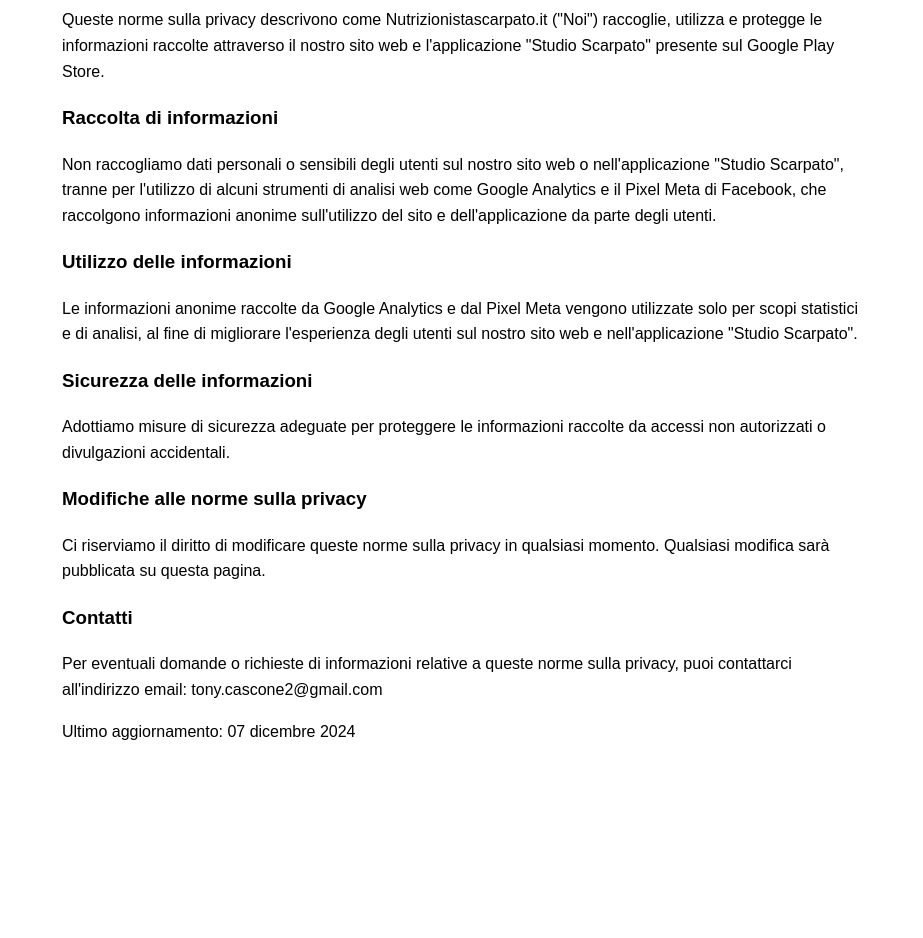
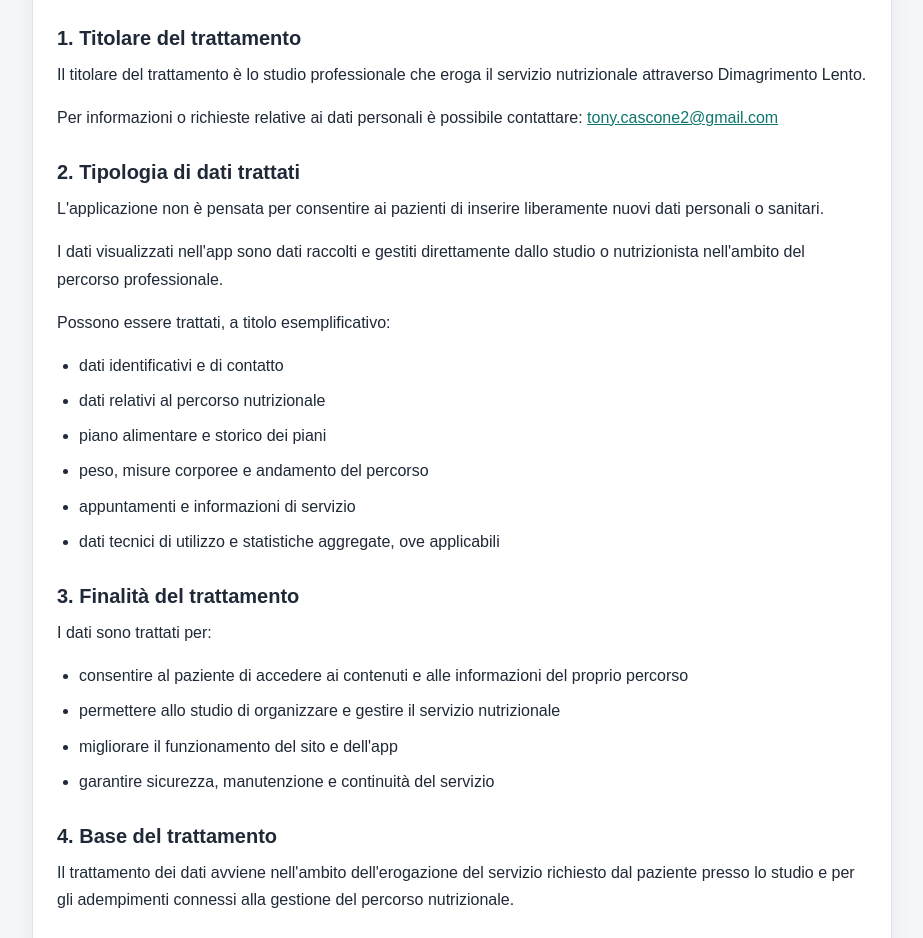
Before and after one commit to antcas92/dimagrimentolento, a plain HTML site: page privacy.html in a window 1280 px wide. Shown: the part 165-1103 px from the top of the page, without its empty margins (178-1101 px from the left). Before the commit the page ends 945 px from the top, so only its background shows below. Drawn offline with Linux system fonts and the light colour scheme.

Commit message:
Privacy update

```diff
--- a/privacy.html
+++ b/privacy.html
@@ -3,41 +3,182 @@
 <head>
     <meta charset="UTF-8">
     <meta name="viewport" content="width=device-width, initial-scale=1.0">
-    <title>Norme sulla Privacy - Nutrizionistascarpato.it</title>
+    <title>Informativa sulla Privacy &ndash; Dimagrimento Lento</title>
+    <meta name="description" content="Informativa sulla Privacy di Dimagrimento Lento relativa al sito web e all'applicazione, con dettagli su dati trattati, finalit&agrave;, conservazione, eliminazione e contatti.">
+    <link rel="canonical" href="https://www.dimagrimentolento.it/privacy.html">
     <style>
+        :root {
+            color-scheme: light;
+            --bg: #f5f7fb;
+            --surface: #ffffff;
+            --text: #1f2937;
+            --muted: #4b5563;
+            --border: #dbe3ef;
+            --accent: #0f766e;
+        }
+
+        * {
+            box-sizing: border-box;
+        }
+
         body {
+            margin: 0;
             font-family: Arial, sans-serif;
-            line-height: 1.6;
-            max-width: 800px;
+            line-height: 1.7;
+            background: var(--bg);
+            color: var(--text);
+            padding: 24px 16px;
+        }
+
+        main {
+            max-width: 860px;
             margin: 0 auto;
-            padding: 20px;
+            background: var(--surface);
+            border: 1px solid var(--border);
+            border-radius: 16px;
+            padding: 32px 24px;
+            box-shadow: 0 10px 30px rgba(15, 23, 42, 0.06);
         }
-        h1, h2 {
-            text-align: center;
+
+        h1 {
+            margin: 0 0 12px;
+            font-size: 2rem;
+            line-height: 1.2;
+            color: var(--accent);
+        }
+
+        h2 {
+            margin: 28px 0 10px;
+            font-size: 1.25rem;
+            line-height: 1.3;
+        }
+
+        p,
+        ul {
+            margin: 0 0 16px;
+        }
+
+        ul {
+            padding-left: 22px;
+        }
+
+        li + li {
+            margin-top: 8px;
+        }
+
+        a {
+            color: var(--accent);
+        }
+
+        .intro,
+        .updated {
+            color: var(--muted);
+        }
+
+        .updated {
+            margin-top: 32px;
+            padding-top: 20px;
+            border-top: 1px solid var(--border);
+            font-size: 0.95rem;
+        }
+
+        @media (max-width: 640px) {
+            body {
+                padding: 16px;
+            }
+
+            main {
+                padding: 24px 18px;
+                border-radius: 12px;
+            }
+
+            h1 {
+                font-size: 1.75rem;
+            }
         }
     </style>
 </head>
 <body>
-    <h1>Norme sulla Privacy</h1>
-    <h2>Nutrizionistascarpato.it</h2>
+    <main>
+        <article>
+            <header>
+                <h1>Informativa sulla Privacy &ndash; Dimagrimento Lento</h1>
+                <p class="intro">La presente informativa descrive come vengono trattati i dati personali nell'ambito del sito web e dell'applicazione "Dimagrimento Lento".</p>
+            </header>
 
-    <p>Queste norme sulla privacy descrivono come Nutrizionistascarpato.it ("Noi") raccoglie, utilizza e protegge le informazioni raccolte attraverso il nostro sito web e l'applicazione "Studio Scarpato" presente sul Google Play Store.</p>
+            <section>
+                <h2>1. Titolare del trattamento</h2>
+                <p>Il titolare del trattamento &egrave; lo studio professionale che eroga il servizio nutrizionale attraverso Dimagrimento Lento.</p>
+                <p>Per informazioni o richieste relative ai dati personali &egrave; possibile contattare: <a href="mailto:tony.cascone2@gmail.com">tony.cascone2@gmail.com</a></p>
+            </section>
 
-    <h3>Raccolta di informazioni</h3>
-    <p>Non raccogliamo dati personali o sensibili degli utenti sul nostro sito web o nell'applicazione "Studio Scarpato", tranne per l'utilizzo di alcuni strumenti di analisi web come Google Analytics e il Pixel Meta di Facebook, che raccolgono informazioni anonime sull'utilizzo del sito e dell'applicazione da parte degli utenti.</p>
+            <section>
+                <h2>2. Tipologia di dati trattati</h2>
+                <p>L'applicazione non &egrave; pensata per consentire ai pazienti di inserire liberamente nuovi dati personali o sanitari.</p>
+                <p>I dati visualizzati nell'app sono dati raccolti e gestiti direttamente dallo studio o nutrizionista nell'ambito del percorso professionale.</p>
+                <p>Possono essere trattati, a titolo esemplificativo:</p>
+                <ul>
+                    <li>dati identificativi e di contatto</li>
+                    <li>dati relativi al percorso nutrizionale</li>
+                    <li>piano alimentare e storico dei piani</li>
+                    <li>peso, misure corporee e andamento del percorso</li>
+                    <li>appuntamenti e informazioni di servizio</li>
+                    <li>dati tecnici di utilizzo e statistiche aggregate, ove applicabili</li>
+                </ul>
+            </section>
 
-    <h3>Utilizzo delle informazioni</h3>
-    <p>Le informazioni anonime raccolte da Google Analytics e dal Pixel Meta vengono utilizzate solo per scopi statistici e di analisi, al fine di migliorare l'esperienza degli utenti sul nostro sito web e nell'applicazione "Studio Scarpato".</p>
+            <section>
+                <h2>3. Finalit&agrave; del trattamento</h2>
+                <p>I dati sono trattati per:</p>
+                <ul>
+                    <li>consentire al paziente di accedere ai contenuti e alle informazioni del proprio percorso</li>
+                    <li>permettere allo studio di organizzare e gestire il servizio nutrizionale</li>
+                    <li>migliorare il funzionamento del sito e dell'app</li>
+                    <li>garantire sicurezza, manutenzione e continuit&agrave; del servizio</li>
+                </ul>
+            </section>
 
-    <h3>Sicurezza delle informazioni</h3>
-    <p>Adottiamo misure di sicurezza adeguate per proteggere le informazioni raccolte da accessi non autorizzati o divulgazioni accidentali.</p>
+            <section>
+                <h2>4. Base del trattamento</h2>
+                <p>Il trattamento dei dati avviene nell'ambito dell'erogazione del servizio richiesto dal paziente presso lo studio e per gli adempimenti connessi alla gestione del percorso nutrizionale.</p>
+            </section>
 
-    <h3>Modifiche alle norme sulla privacy</h3>
-    <p>Ci riserviamo il diritto di modificare queste norme sulla privacy in qualsiasi momento. Qualsiasi modifica sarà pubblicata su questa pagina.</p>
+            <section>
+                <h2>5. Conservazione dei dati</h2>
+                <p>I dati vengono conservati per il tempo necessario alla gestione del rapporto con il paziente e, successivamente, per un periodo non superiore a 24 mesi, salvo diversi obblighi di legge o necessit&agrave; amministrative.</p>
+                <p>I dati tecnici e statistici possono essere conservati per tempi compatibili con le finalit&agrave; di sicurezza, analisi e manutenzione del servizio.</p>
+            </section>
 
-    <h3>Contatti</h3>
-    <p>Per eventuali domande o richieste di informazioni relative a queste norme sulla privacy, puoi contattarci all'indirizzo email: tony.cascone2@gmail.com</p>
+            <section>
+                <h2>6. Eliminazione dei dati</h2>
+                <p>L'utente pu&ograve; richiedere informazioni, rettifica o cancellazione dei propri dati scrivendo a: <a href="mailto:tony.cascone2@gmail.com">tony.cascone2@gmail.com</a></p>
+                <p>Le richieste verranno gestite entro un termine ragionevole e comunque nei limiti previsti dalla normativa applicabile.</p>
+                <p>In caso di richiesta di cancellazione, i dati verranno eliminati o resi non pi&ugrave; associabili all'utente, salvo obblighi di legge o necessit&agrave; di conservazione amministrativa.</p>
+            </section>
 
-    <p>Ultimo aggiornamento: 07 dicembre 2024</p>
+            <section>
+                <h2>7. Condivisione dei dati</h2>
+                <p>I dati non vengono venduti a terzi.</p>
+                <p>Possono essere trattati da fornitori tecnici e strumenti necessari al funzionamento, alla manutenzione, all'analisi statistica e alla sicurezza del servizio, nel rispetto delle finalit&agrave; sopra indicate.</p>
+            </section>
+
+            <section>
+                <h2>8. Sicurezza</h2>
+                <p>Sono adottate misure tecniche e organizzative adeguate per proteggere i dati da accessi non autorizzati, perdita, divulgazione o alterazione.</p>
+            </section>
+
+            <section>
+                <h2>9. Modifiche all'informativa</h2>
+                <p>La presente informativa pu&ograve; essere aggiornata nel tempo. Eventuali modifiche saranno pubblicate su questa pagina.</p>
+            </section>
+
+            <section>
+                <h2>10. Contatti</h2>
+                <p>Per qualsiasi richiesta relativa alla privacy: <a href="mailto:tony.cascone2@gmail.com">tony.cascone2@gmail.com</a></p>
+            </section>
+
+            <p class="updated">Ultimo aggiornamento: 31 marzo 2026</p>
+        </article>
+    </main>
 </body>
 </html>
```
